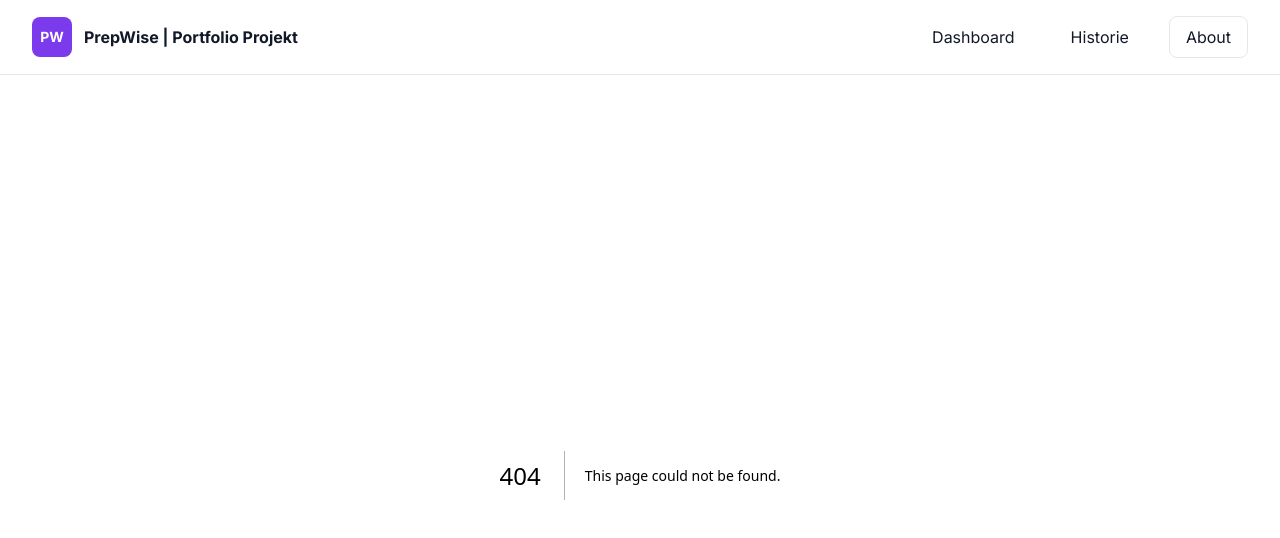
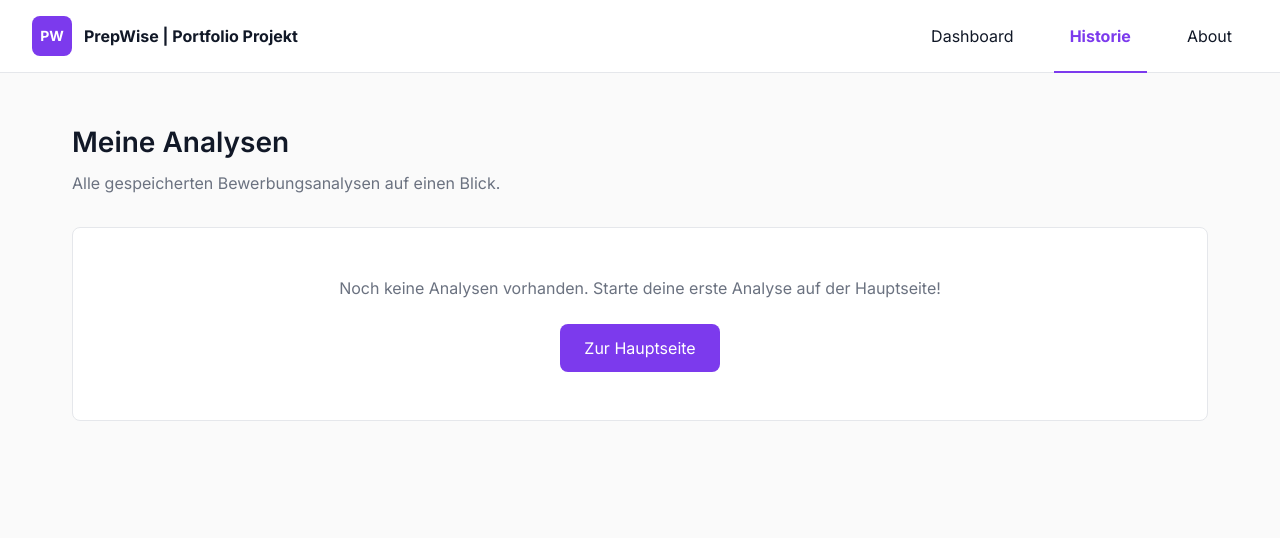
Before and after one commit to r-dau/prepwise, a Next.js app: page /history in a window 1280 px wide. Before the commit this address had no page. Shown: the top 538 px of the page. Built offline with nearby package versions, Linux system fonts and the light colour scheme.

Commit message:
feat: add history feature with localStorage, detail page and active navbar

```diff
--- a/src/app/api/analyze/route.ts
+++ b/src/app/api/analyze/route.ts
@@ -33,6 +33,7 @@ ${jobDescription}
 
 Antworte NUR als JSON mit exakt dieser Struktur, ohne Markdown oder Erklärungen:
 {
+  "jobTitle": "Extrahierter Jobtitel aus der Stellenanzeige, z.B. 'Frontend Developer'",
   "matchScore": 85,
   "matchSummary": "Kurze Zusammenfassung der Übereinstimmung",
   "strengths": [
--- /dev/null
+++ b/src/app/history/HistoryList.tsx
@@ -0,0 +1,113 @@
+"use client";
+
+import { useState } from "react";
+import { loadHistory, deleteFromHistory, HistoryEntry } from "@/lib/history";
+import { useRouter } from "next/navigation";
+import { TbTargetArrow } from "react-icons/tb";
+import { FiTrash2 } from "react-icons/fi";
+
+export default function HistoryList() {
+  const [entries, setEntries] = useState<HistoryEntry[]>(() => loadHistory());
+  const router = useRouter();
+
+  const handleDelete = (id: string) => {
+    deleteFromHistory(id);
+    setEntries(loadHistory());
+  };
+
+  const getColor = (score: number) => {
+    if (score >= 75) return "#22C55E";
+    if (score >= 50) return "#F59E0B";
+    return "#EF4444";
+  };
+
+  const getLabel = (score: number) => {
+    if (score >= 75) return "Gut";
+    if (score >= 50) return "Durchschnittlich";
+    return "Verbesserungsbedarf";
+  };
+
+  if (entries.length === 0) {
+    return (
+      <div
+        className="rounded-lg p-12 border text-center"
+        style={{ backgroundColor: "#FFFFFF", borderColor: "#E5E7EB" }}
+      >
+        <p style={{ color: "#6B7280", fontSize: "16px" }}>
+          Noch keine Analysen vorhanden. Starte deine erste Analyse auf der
+          Hauptseite!
+        </p>
+        <button
+          onClick={() => router.push("/")}
+          className="mt-6 px-6 py-3 rounded-lg text-white font-semibold"
+          style={{ backgroundColor: "#7C3AED" }}
+        >
+          Zur Hauptseite
+        </button>
+      </div>
+    );
+  }
+
+  return (
+    <div className="flex flex-col gap-4">
+      {entries.map((entry) => (
+        <div
+          key={entry.id}
+          className="rounded-lg p-6 border flex items-center justify-between gap-4 cursor-pointer hover:shadow-md transition-all"
+          style={{ backgroundColor: "#FFFFFF", borderColor: "#E5E7EB" }}
+          onClick={() => router.push(`/history/${entry.id}`)}
+        >
+          <div className="flex items-center gap-4">
+            <div
+              className="flex rounded-full items-center justify-center bg-purple-100"
+              style={{ width: "48px", height: "48px", flexShrink: 0 }}
+            >
+              <TbTargetArrow color="#7C3AED" size={24} />
+            </div>
+            <div>
+              <p
+                style={{ color: "#111827", fontSize: "16px", fontWeight: 600 }}
+              >
+                {entry.jobTitle}
+              </p>
+              <p style={{ color: "#6B7280", fontSize: "14px" }}>
+                {new Date(entry.date).toLocaleDateString("de-DE", {
+                  day: "2-digit",
+                  month: "long",
+                  year: "numeric",
+                })}
+              </p>
+            </div>
+          </div>
+
+          <div className="flex items-center gap-6">
+            <div className="text-right">
+              <p
+                style={{
+                  color: getColor(entry.matchScore),
+                  fontSize: "24px",
+                  fontWeight: 700,
+                }}
+              >
+                {entry.matchScore}%
+              </p>
+              <p style={{ color: "#6B7280", fontSize: "12px" }}>
+                {getLabel(entry.matchScore)}
+              </p>
+            </div>
+            <button
+              onClick={(e) => {
+                e.stopPropagation();
+                handleDelete(entry.id);
+              }}
+              className="p-2 rounded-lg hover:bg-red-50 transition-all"
+              style={{ color: "#EF4444" }}
+            >
+              <FiTrash2 size={18} />
+            </button>
+          </div>
+        </div>
+      ))}
+    </div>
+  );
+}
--- /dev/null
+++ b/src/app/history/[id]/page.tsx
@@ -0,0 +1,94 @@
+"use client";
+
+import { use } from "react";
+import { loadHistory } from "@/lib/history";
+import { useRouter } from "next/navigation";
+import MatchScoreCard from "@/components/MatchScoreCard";
+import SkillGapCard from "@/components/SkillGapCard";
+import PreparationTipsCard from "@/components/PreparationTipsCard";
+import InterviewQuestionsCard from "@/components/InterviewQuestionsCard";
+import { FiArrowLeft } from "react-icons/fi";
+
+export default function HistoryDetailPage({
+  params,
+}: {
+  params: Promise<{ id: string }>;
+}) {
+  const { id } = use(params);
+  const router = useRouter();
+  const entries = loadHistory();
+  const entry = entries.find((e) => e.id === id);
+
+  if (!entry) {
+    return (
+      <div className="w-full bg-[#FAFAFA] min-h-screen flex items-center justify-center">
+        <div className="text-center">
+          <p style={{ color: "#6B7280", fontSize: "16px" }}>
+            Analyse nicht gefunden.
+          </p>
+          <button
+            onClick={() => router.push("/history")}
+            className="mt-6 px-6 py-3 rounded-lg text-white font-semibold"
+            style={{ backgroundColor: "#7C3AED" }}
+          >
+            Zurück zur Historie
+          </button>
+        </div>
+      </div>
+    );
+  }
+
+  return (
+    <div className="w-full bg-[#FAFAFA] min-h-screen">
+      <main className="w-full mx-auto py-8 sm:py-12 px-6 sm:px-8 max-w-[1200px]">
+        {/* Back Button */}
+        <button
+          onClick={() => router.push("/history")}
+          className="flex items-center gap-2 mb-6 text-sm font-medium hover:opacity-70 transition-all"
+          style={{ color: "#7C3AED" }}
+        >
+          <FiArrowLeft size={16} />
+          Zurück zur Historie
+        </button>
+
+        {/* Header */}
+        <h2
+          className="mb-1"
+          style={{ color: "#111827", fontSize: "28px", fontWeight: 600 }}
+        >
+          {entry.jobTitle}
+        </h2>
+        <p className="mb-8" style={{ color: "#6B7280", fontSize: "14px" }}>
+          {new Date(entry.date).toLocaleDateString("de-DE", {
+            day: "2-digit",
+            month: "long",
+            year: "numeric",
+          })}
+        </p>
+
+        {/* Match Summary */}
+        <div
+          className="rounded-lg p-6 border w-full mb-6"
+          style={{ backgroundColor: "#FFFFFF", borderColor: "#E5E7EB" }}
+        >
+          <p style={{ color: "#6B7280", fontSize: "16px" }}>
+            {entry.result.matchSummary}
+          </p>
+        </div>
+
+        {/* Cards Grid */}
+        <div className="grid grid-cols-1 md:grid-cols-4 gap-4 sm:gap-6 mb-8 w-full">
+          <MatchScoreCard score={entry.result.matchScore} />
+          <SkillGapCard
+            skillGaps={entry.result.skillGaps}
+            strengths={entry.result.strengths}
+          />
+          <PreparationTipsCard tips={entry.result.preparationTips} />
+        </div>
+
+        {/* Interview Questions */}
+        <InterviewQuestionsCard questions={entry.result.interviewQuestions} />
+      </main>
+    </div>
+  );
+}
--- /dev/null
+++ b/src/app/history/page.tsx
@@ -0,0 +1,24 @@
+"use client";
+
+import dynamic from "next/dynamic";
+
+const HistoryList = dynamic(() => import("./HistoryList"), { ssr: false });
+
+export default function HistoryPage() {
+  return (
+    <div className="w-full bg-[#FAFAFA] min-h-screen">
+      <main className="w-full mx-auto py-8 sm:py-12 px-6 sm:px-8 max-w-[1200px]">
+        <h2
+          className="mb-2"
+          style={{ color: "#111827", fontSize: "28px", fontWeight: 600 }}
+        >
+          Meine Analysen
+        </h2>
+        <p className="mb-8" style={{ color: "#6B7280", fontSize: "16px" }}>
+          Alle gespeicherten Bewerbungsanalysen auf einen Blick.
+        </p>
+        <HistoryList />
+      </main>
+    </div>
+  );
+}
--- a/src/app/page.tsx
+++ b/src/app/page.tsx
@@ -1,6 +1,7 @@
 "use client";
 
 import { useState } from "react";
+import { saveToHistory } from "@/lib/history";
 
 import { LuUpload } from "react-icons/lu";
 import { IoMdLock } from "react-icons/io";
@@ -15,6 +16,7 @@ import AnalysisSkeleton from "@/components/AnalysisSkeleton";
 import InterviewQuestionsCard from "@/components/InterviewQuestionsCard";
 
 interface AnalysisResult {
+  jobTitle: string;
   matchScore: number;
   matchSummary: string;
   strengths: { label: string; detail: string }[];
@@ -63,6 +65,14 @@ export default function Home() {
       }
 
       const data: AnalysisResult = await response.json();
+
+      // Jobtitel prüfen
+      if (!data.jobTitle || data.jobTitle.trim() === "") {
+        const manualTitle = prompt("Kein Jobtitel gefunden. Bitte eingeben:");
+        data.jobTitle = manualTitle || "Unbekannte Stelle";
+      }
+
+      saveToHistory(data.jobTitle, data);
       setResult(data);
     } catch (err) {
       setError((err as Error).message);
--- a/src/components/NavBar.tsx
+++ b/src/components/NavBar.tsx
@@ -1,18 +1,32 @@
 "use client";
 
+import { usePathname } from "next/navigation";
+import Link from "next/link";
+
 export default function NavBar() {
+  const pathname = usePathname();
+
+  const linkStyle = (path: string) => ({
+    color: pathname === path ? "#7C3AED" : "#111827",
+    fontWeight: pathname === path ? 700 : 500,
+  });
+
+  const linkClass = (path: string) =>
+    `px-3 sm:px-4 py-2 text-sm sm:text-base transition-all relative ${
+      pathname === path
+        ? "after:absolute after:bottom-[-17px] after:left-0 after:w-full after:h-[2px] after:bg-[#7C3AED]"
+        : "hover:text-[#7C3AED]"
+    }`;
+
   return (
     <nav
       className="w-full border-b"
-      style={{
-        backgroundColor: "#FFFFFF",
-        borderColor: "#E5E7EB",
-      }}
+      style={{ backgroundColor: "#FFFFFF", borderColor: "#E5E7EB" }}
     >
       <div className="max-w-full mx-auto px-4 sm:px-6 lg:px-8 py-4">
         <div className="flex items-center justify-between">
-          {/* Logo and Name - Left */}
-          <div className="flex items-center gap-2 sm:gap-3">
+          {/* Logo */}
+          <Link href="/" className="flex items-center gap-2 sm:gap-3">
             <div
               className="w-8 h-8 sm:w-10 sm:h-10 rounded-lg flex items-center justify-center font-bold text-white text-xs sm:text-sm"
               style={{ backgroundColor: "#7C3AED" }}
@@ -25,58 +39,27 @@ export default function NavBar() {
             >
               PrepWise | Portfolio Projekt
             </span>
-          </div>
+          </Link>
 
-          {/* Navigation Links - Right */}
+          {/* Navigation Links */}
           <div className="flex items-center gap-2 sm:gap-6">
-            <a
-              href="#dashboard"
-              className="px-3 sm:px-4 py-2 rounded-lg transition-all text-sm sm:text-base font-medium"
-              style={{
-                color: "#111827",
-                borderColor: "#E5E7EB",
-              }}
-              onMouseEnter={(e) => {
-                e.currentTarget.style.backgroundColor = "#F5F3FF";
-              }}
-              onMouseLeave={(e) => {
-                e.currentTarget.style.backgroundColor = "transparent";
-              }}
-            >
+            <Link href="/" className={linkClass("/")} style={linkStyle("/")}>
               Dashboard
-            </a>
-            <a
-              href="#history"
-              className="px-3 sm:px-4 py-2 rounded-lg transition-all text-sm sm:text-base font-medium"
-              style={{
-                color: "#111827",
-                borderColor: "#E5E7EB",
-              }}
-              onMouseEnter={(e) => {
-                e.currentTarget.style.backgroundColor = "#F5F3FF";
-              }}
-              onMouseLeave={(e) => {
-                e.currentTarget.style.backgroundColor = "transparent";
-              }}
+            </Link>
+            <Link
+              href="/history"
+              className={linkClass("/history")}
+              style={linkStyle("/history")}
             >
               Historie
-            </a>
-            <a
-              href="#about"
-              className="px-3 sm:px-4 py-2 rounded-lg border transition-all text-sm sm:text-base font-medium"
-              style={{
-                color: "#111827",
-                borderColor: "#E5E7EB",
-              }}
-              onMouseEnter={(e) => {
-                e.currentTarget.style.backgroundColor = "#F5F3FF";
-              }}
-              onMouseLeave={(e) => {
-                e.currentTarget.style.backgroundColor = "transparent";
-              }}
+            </Link>
+            <Link
+              href="/about"
+              className={linkClass("/about")}
+              style={linkStyle("/about")}
             >
               About
-            </a>
+            </Link>
           </div>
         </div>
       </div>
--- /dev/null
+++ b/src/lib/history.ts
@@ -0,0 +1,43 @@
+export interface HistoryEntry {
+  id: string;
+  date: string;
+  jobTitle: string;
+  matchScore: number;
+  result: {
+    matchScore: number;
+    matchSummary: string;
+    strengths: { label: string; detail: string }[];
+    skillGaps: { label: string; detail: string }[];
+    preparationTips: { label: string; detail: string }[];
+    interviewQuestions: { question: string; category: string; tip: string }[];
+  };
+}
+
+const STORAGE_KEY = "prepwise_history";
+
+export const saveToHistory = (
+  jobTitle: string,
+  result: HistoryEntry["result"],
+): void => {
+  const existing = loadHistory();
+  const entry: HistoryEntry = {
+    id: crypto.randomUUID(),
+    date: new Date().toISOString(),
+    jobTitle,
+    matchScore: result.matchScore,
+    result,
+  };
+  const updated = [entry, ...existing].slice(0, 20); // max 20 Einträge
+  localStorage.setItem(STORAGE_KEY, JSON.stringify(updated));
+};
+
+export const loadHistory = (): HistoryEntry[] => {
+  if (typeof window === "undefined") return [];
+  const raw = localStorage.getItem(STORAGE_KEY);
+  return raw ? JSON.parse(raw) : [];
+};
+
+export const deleteFromHistory = (id: string): void => {
+  const updated = loadHistory().filter((e) => e.id !== id);
+  localStorage.setItem(STORAGE_KEY, JSON.stringify(updated));
+};
```
